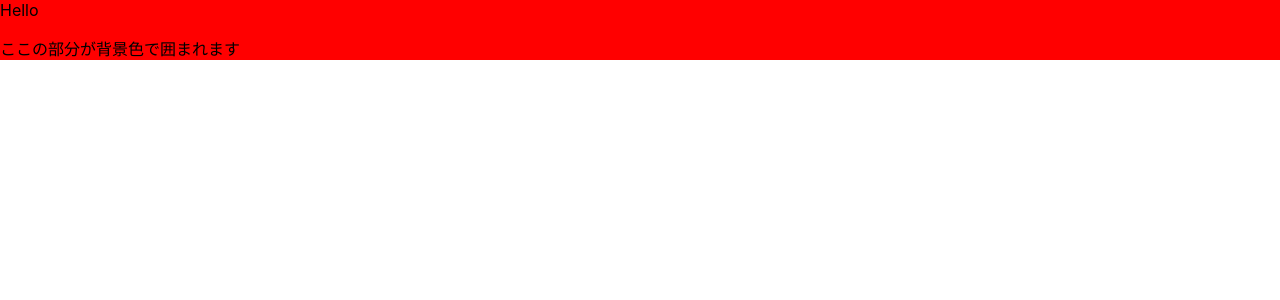
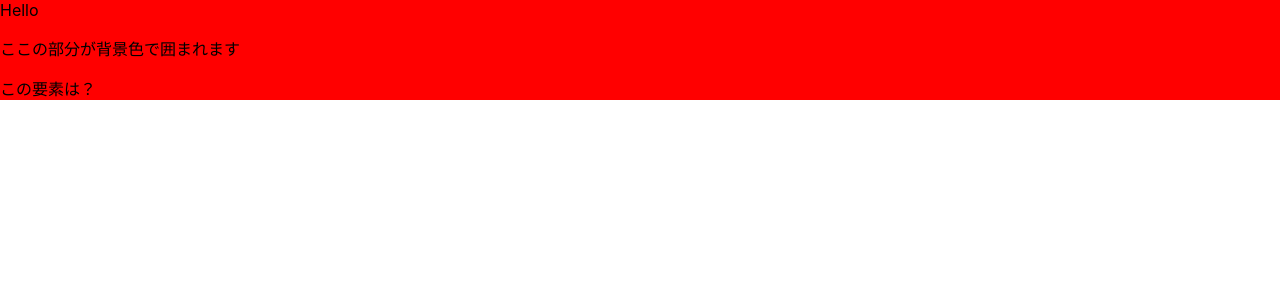
Before and after one commit to nakamuuu-prog/react-sample, a React (Create React App) app: page / in a window 1280 px wide. Shown: the top 300 px of the page. Built offline with nearby package versions, Linux system fonts and the light colour scheme.

Commit message:
propsの書き換えと子要素を増やしたとき

```diff
--- a/src/components/ContainerSample.tsx
+++ b/src/components/ContainerSample.tsx
@@ -1,7 +1,17 @@
 // 親からタイトルと子要素を受け取る
 // 親から子へ渡すpropsは一方通行。子からpropsの中身を書き換えることはできない。
-const Container = (props: { title: string; children: React.ReactElement }) => {
+const Container = (props: {
+  title: string;
+  children: React.ReactElement;
+  children2: React.ReactElement;
+}) => {
   const { title, children } = props;
+
+  // エラーにならない。どうゆうこと？
+  // props = { title: "あいうえお", children: <p>かきくけこ</p> };
+  // propsの中身を直接書き換えようとするとエラーになる
+  // 定数であるため、'title' に代入することはできません。ts(2588)
+  // title = "さしすせそ";
 
   return (
     <div style={{ background: "red" }}>
@@ -13,10 +23,13 @@ const Container = (props: { title: string; children: React.ReactElement }) => {
 
 const Perent = () => {
   return (
-    // titleはMessageコンポーネントと同じよう渡す
+    // React.ReactElement引数を増やして要素追加でいけると思ったけどダメ。脱線するから一旦置いとく。
+    // この JSX タグの 'children' prop は型 'ReactElement<any, string | JSXElementConstructor<any>>' の単一の子を予期しますが、複数の子が指定されました。ts(2746)
     <Container title="Hello">
       {/* Containerコンポーネント内の子要素がchildrenとして渡される */}
+      {/* 2つ渡す時はどうするの？ */}
       <p>ここの部分が背景色で囲まれます</p>
+      <p>この要素は？</p>
     </Container>
   );
 };
```
